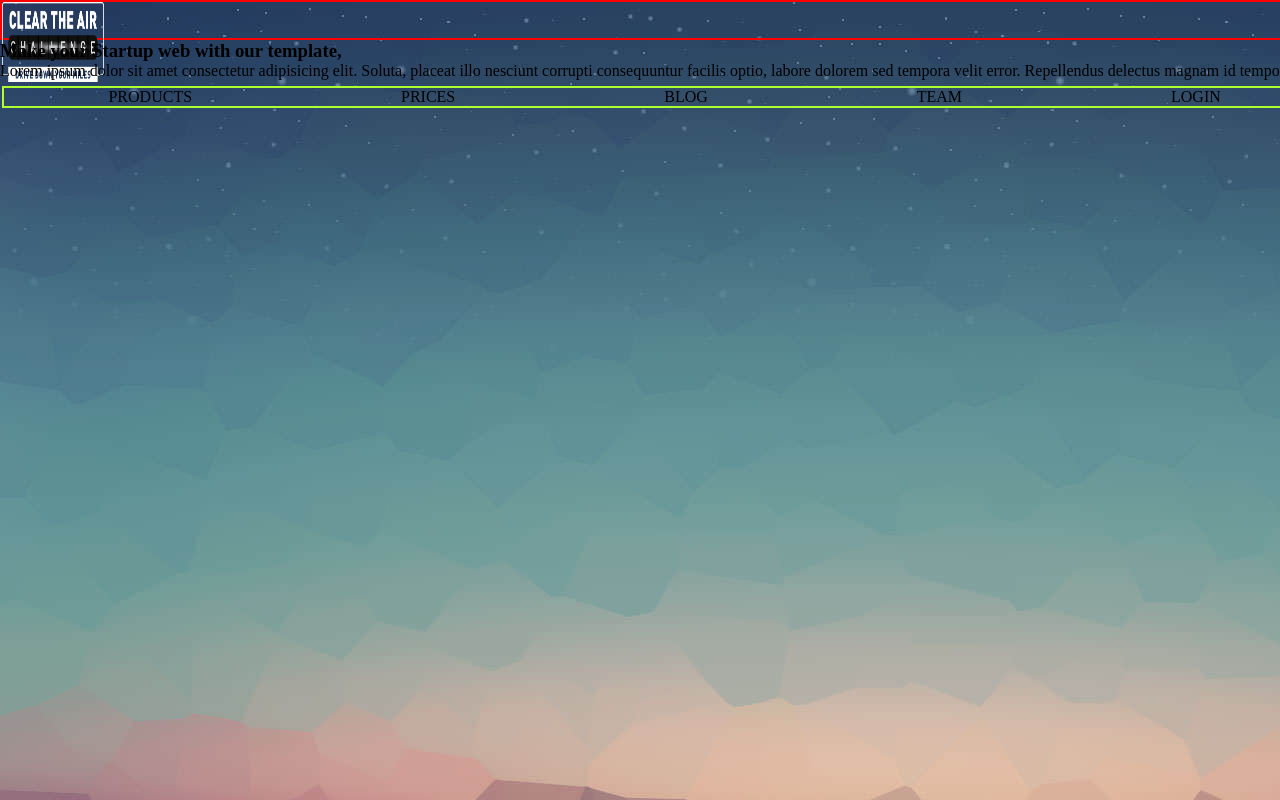
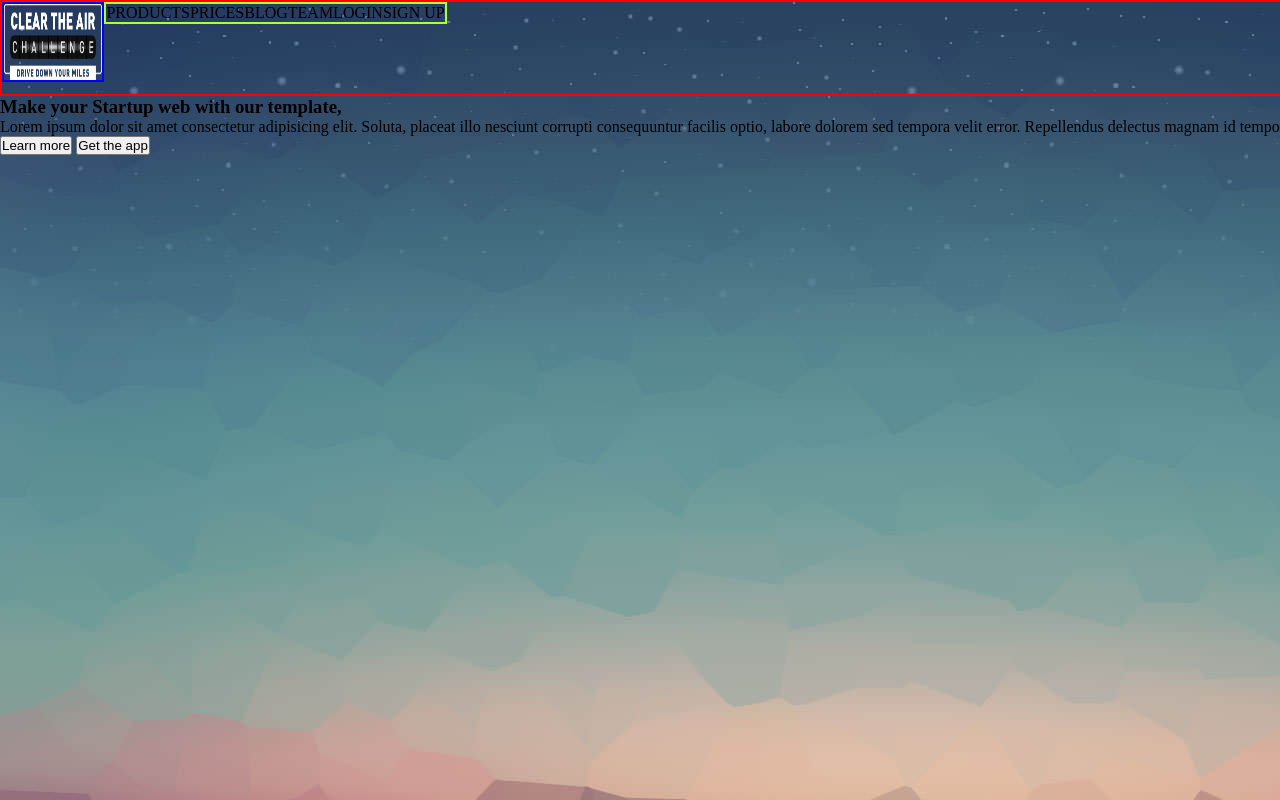
Before and after one commit to aliceheneghan/mobile-app, a plain HTML site: page index.html in a window 1280 px wide. Shown: the top 800 px of the page. Drawn offline with Linux system fonts and the light colour scheme.

Commit message:
added buttons

```diff
--- a/css/menu.css
+++ b/css/menu.css
@@ -1,15 +1,15 @@
 header {
     display: flex;
-    flex-direction: column;
     border: 2px red solid;
-    height: 5vh;
+    height: 12vh;
 }
 .logo img {
     width: 8vw;
     height: 10vh;
+    border: 2px blue solid;
 }
 header nav {
-    flex-grow: 1;
+
 }
 header nav ul {
     display: flex;
--- a/index.html
+++ b/index.html
@@ -30,6 +30,13 @@
                     <h1>Make your Startup web with our template,</h1>
                     Lorem ipsum dolor sit amet consectetur adipisicing elit. Soluta, placeat illo nesciunt corrupti consequuntur facilis optio, labore dolorem sed tempora velit error. Repellendus delectus magnam id temporibus, reprehenderit placeat deserunt!
                 </div>
+                <div class="main-images">
+
+                </div>
+                <div class="buttons">
+                    <button>Learn more</button>
+                    <button>Get the app</button>
+                </div>
             </article>
         </section>
     </main>
```
